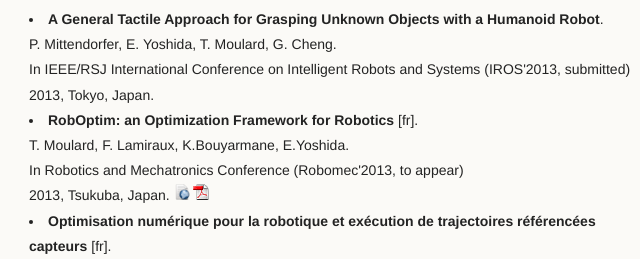
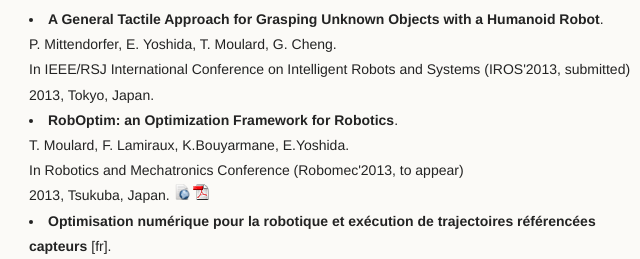
Before and after one commit to thomas-moulard/thomas-moulard.github.com, a plain HTML site: page index.html in a window 1280 px wide. Shown: the part 815-1074 px from the top of the page, 306-946 px from the left. Drawn offline with Linux system fonts and the light colour scheme.

Commit message:
Fix wrong copy/paste.

```diff
--- a/index.html
+++ b/index.html
@@ -77,7 +77,7 @@
 	      Tokyo, Japan.
 	  </li>
 	  <li><strong>RobOptim: an Optimization Framework for
-	    Robotics</strong> [fr].<br/>  T. Moulard, F. Lamiraux,
+	    Robotics</strong>.<br/>  T. Moulard, F. Lamiraux,
 	    K.Bouyarmane, E.Yoshida.<br/> In Robotics and Mechatronics
 	    Conference (Robomec'2013, to appear)<br/>
 	    2013, Tsukuba, Japan.
```
